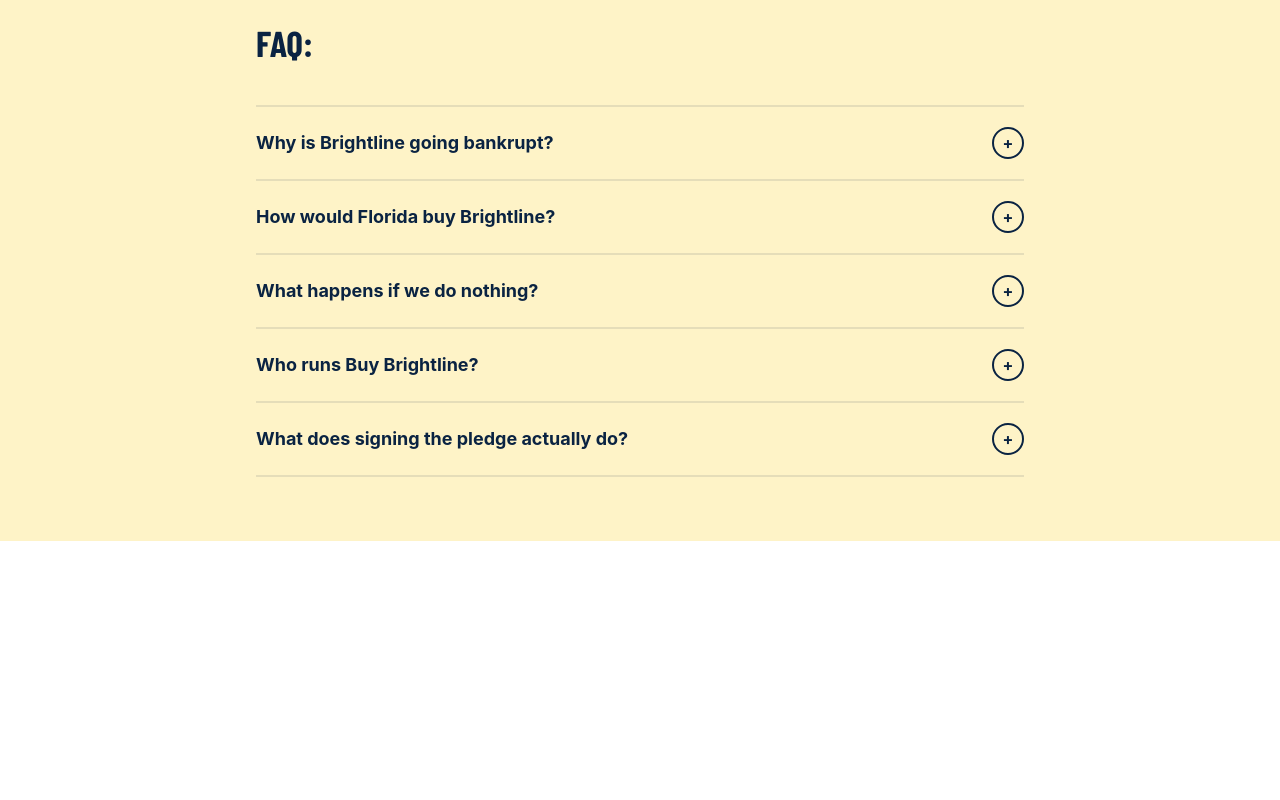
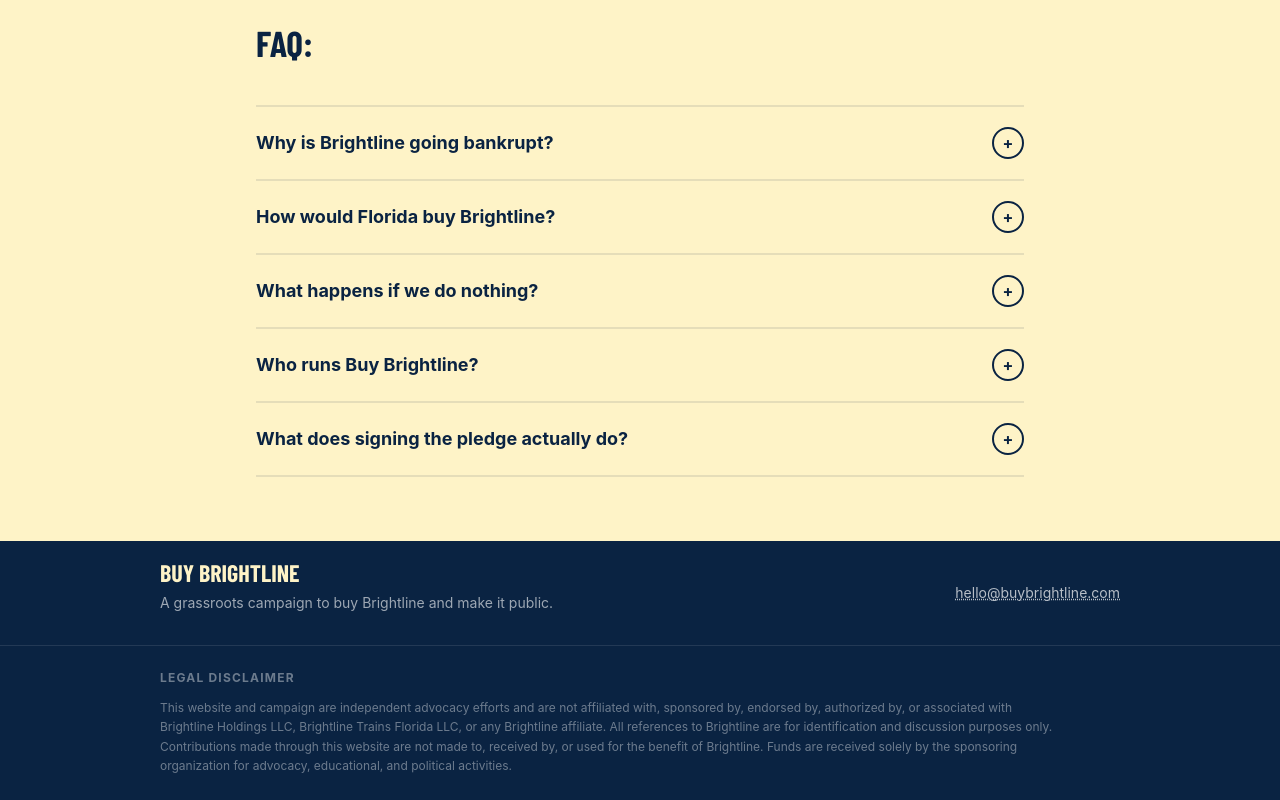
Before and after one commit to Together-Not-For/buy-brightline, a Next.js app in the folder blog/: page / in a window 1280 px wide. Shown: the part 1947-2747 px from the top of the page. Before the commit the page ends 2488 px from the top, so only its background shows below. Built offline with nearby package versions, Linux system fonts and the light colour scheme; a web font is replaced by a local one.

Commit message:
add disclaimer at bottom of website (#19)

```diff
--- a/blog/app/components/footer.tsx
+++ b/blog/app/components/footer.tsx
@@ -1,61 +1,58 @@
-function ArrowIcon() {
+// components/footer.tsx
+'use client';
+
+import { useState } from 'react';
+
+export function Footer() {
+  const [open, setOpen] = useState(true);
+
   return (
-    <svg
-      width="12"
-      height="12"
-      viewBox="0 0 12 12"
-      fill="none"
-      xmlns="http://www.w3.org/2000/svg"
-    >
-      <path
-        d="M2.07102 11.3494L0.963068 10.2415L9.2017 1.98864H2.83807L2.85227 0.454545H11.8438V9.46023H10.2955L10.3097 3.09659L2.07102 11.3494Z"
-        fill="currentColor"
-      />
-    </svg>
-  )
+    <footer className="bg-deepnavy">
+
+      {/* Main footer */}
+      <div className="max-w-5xl mx-auto px-8 py-4 flex flex-col lg:flex-row items-center justify-between gap-8">
+
+        {/* Left: branding */}
+        <div>
+          <p className="font-display text-2xl font-black uppercase text-coolyellow mb-1">
+            Buy Brightline
+          </p>
+          <p className="text-sm text-white/60 mb-4">
+            A grassroots campaign to buy Brightline and make it public.
+          </p>
+          {/* <p className="text-xs font-bold uppercase tracking-widest text-white/40">
+            Paid for by Buy Brightline
+          </p> */}
+        </div>
+
+        {/* Right: contact + socials */}
+        <div className="text-sm text-white/70 flex flex-col gap-3 lg:items-end">
+
+          <a href="mailto:hello@buybrightline.com"
+            className="underline decoration-dotted hover:text-white transition-colors">
+            hello@buybrightline.com
+          </a>
+          {/* <div className="flex gap-4 text-xs font-bold uppercase tracking-widest text-white/50">
+            <a href="https://facebook.com/buybrightline" target="_blank" rel="noopener noreferrer" className="hover:text-white transition-colors">Facebook</a>
+            <a href="https://instagram.com/buybrightline" target="_blank" rel="noopener noreferrer" className="hover:text-white transition-colors">Instagram</a>
+            <a href="https://twitter.com/buybrightline" target="_blank" rel="noopener noreferrer" className="hover:text-white transition-colors">X</a>
+            <a href="https://tiktok.com/@buybrightline" target="_blank" rel="noopener noreferrer" className="hover:text-white transition-colors">TikTok</a>
+          </div> */}
+        </div>
+      </div>
+
+      {/* Disclaimer */}
+      <div className="border-t border-white/10">
+        <div className="max-w-5xl mx-auto px-8 py-6">
+
+          <span className="flex items-center gap-2 text-xs font-bold uppercase tracking-widest text-white/40 hover:text-white/60 transition-colors mb-3">Legal Disclaimer</span>
+          <p className="text-xs text-white/40 leading-relaxed max-w-4xl">
+              This website and campaign are independent advocacy efforts and are not affiliated with, sponsored by, endorsed by, authorized by, or associated with Brightline Holdings LLC, Brightline Trains Florida LLC, or any Brightline affiliate. All references to Brightline are for identification and discussion purposes only. Contributions made through this website are not made to, received by, or used for the benefit of Brightline. Funds are received solely by the sponsoring organization for advocacy, educational, and political activities.
+          </p>
+
+        </div>
+      </div>
+
+    </footer>
+  );
 }
-
-export default function Footer() {
-  return (
-    <footer className="mb-16">
-      <ul className="font-sm mt-8 flex flex-col space-x-0 space-y-2 text-neutral-600 md:flex-row md:space-x-4 md:space-y-0 dark:text-neutral-300">
-        <li>
-          <a
-            className="flex items-center transition-all hover:text-neutral-800 dark:hover:text-neutral-100"
-            rel="noopener noreferrer"
-            target="_blank"
-            href="/rss"
-          >
-            <ArrowIcon />
-            <p className="ml-2 h-7">rss</p>
-          </a>
-        </li>
-        <li>
-          <a
-            className="flex items-center transition-all hover:text-neutral-800 dark:hover:text-neutral-100"
-            rel="noopener noreferrer"
-            target="_blank"
-            href="https://github.com/vercel/next.js"
-          >
-            <ArrowIcon />
-            <p className="ml-2 h-7">github</p>
-          </a>
-        </li>
-        <li>
-          <a
-            className="flex items-center transition-all hover:text-neutral-800 dark:hover:text-neutral-100"
-            rel="noopener noreferrer"
-            target="_blank"
-            href="https://vercel.com/templates/next.js/portfolio-starter-kit"
-          >
-            <ArrowIcon />
-            <p className="ml-2 h-7">view source</p>
-          </a>
-        </li>
-      </ul>
-      <p className="mt-8 text-neutral-600 dark:text-neutral-300">
-        © {new Date().getFullYear()} MIT Licensed
-      </p>
-    </footer>
-  )
-}
--- a/blog/app/page.tsx
+++ b/blog/app/page.tsx
@@ -3,6 +3,7 @@
 import { AnnouncementBanner } from './components/announcements'
 import { TestimonialsSection } from './components/testimonials'
 import { FAQSection } from './components/faq'
+import { Footer } from './components/footer'
 
 export default function Page() {
   return (
@@ -62,6 +63,9 @@
 
       {/* FAQ */}
       <FAQSection/>
+
+    {/* Footer */}
+    <Footer />
     </div>
   )
 }
```
